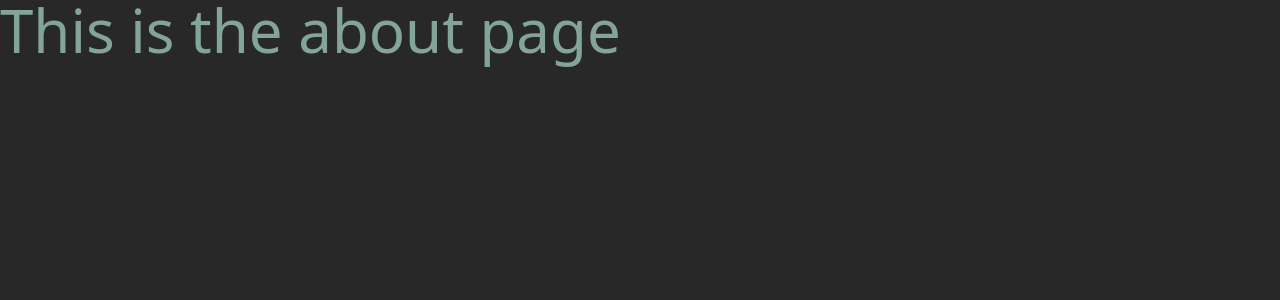
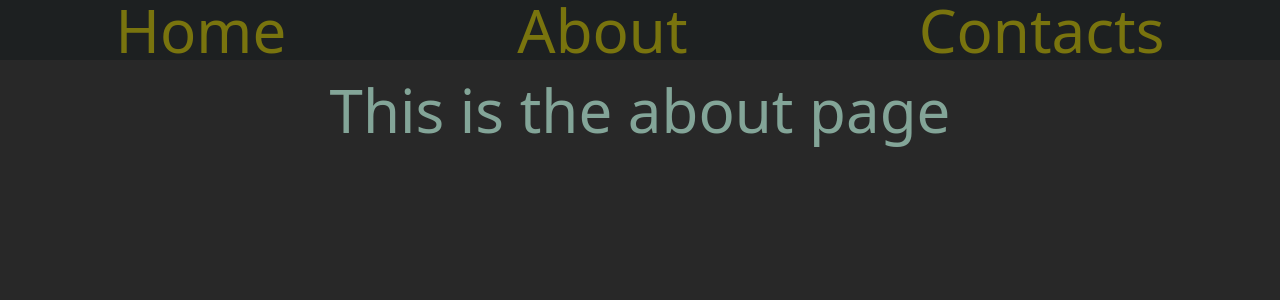
Before and after one commit to SeiRann/mdx-blog, a Next.js app: page /about in a window 1280 px wide. Shown: the top 300 px of the page. Built offline with nearby package versions, Linux system fonts and the light colour scheme.

Commit message:
cleaned up navbar integration and style
Signed-off-by: SeiRan <bo646ru@gmail.com>

```diff
--- a/app/layout.tsx
+++ b/app/layout.tsx
@@ -1,6 +1,7 @@
 import type { Metadata } from "next";
 import "./globals.css";
 import { switchTheme, Theme } from "@/components/themeSwitcher";
+import NavBar from "@/components/navbar.mdx";
 
 export const metadata: Metadata = {
   title: "Create Next App",
@@ -16,10 +17,15 @@ export default function RootLayout({
     <html lang="en" data-theme={switchTheme(Theme.dark)}>
       <body
         className={
-          "antialiased bg-background dark:bg-dark-background text-foreground dark:text-dark-foreground"
+          "flex-col min-h-screen  antialiased bg-background dark:bg-dark-background text-foreground dark:text-dark-foreground"
         }
       >
-        {children}
+        <div className="flex flex-row justify-around bg-dark-foreground-2 dark:bg-dark-background-0h ">
+          <NavBar />
+        </div>
+        <div className="flex flex-col items-center mt-5">
+          <div>{children}</div>
+        </div>
       </body>
     </html>
   );
--- a/app/pages/example.mdx
+++ b/app/pages/example.mdx
@@ -1,9 +1,3 @@
-import Navbar from "@/components/navbar.mdx";
-
-<div className="flex flex-row justify-around bg-dark-background-0h ">
-  <Navbar />
-</div>
-
 # H1
 
 ## H2
--- a/mdx-components.tsx
+++ b/mdx-components.tsx
@@ -48,7 +48,7 @@ export function useMDXComponents(): MDXComponents {
       />
     ),
     a: (props) => (
-      <Link className="text-green-foreground hover:underline" {...props} />
+      <Link className="dark:text-green-foreground hover:underline" {...props} />
     ),
     em: (props) => <em className="italic" {...props} />,
     strong: (props) => <strong className="font-bold" {...props} />,
```
